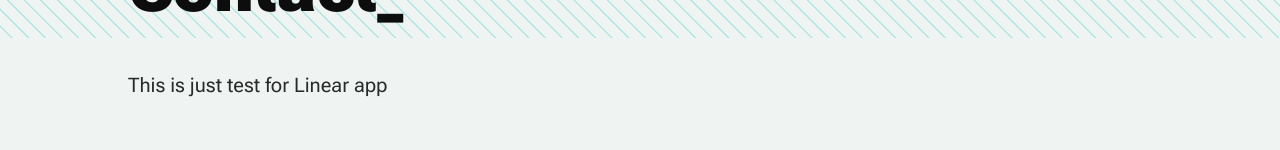
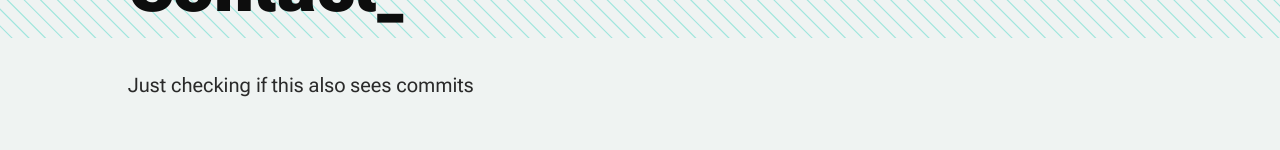
Before and after one commit to PeanutButte7/portfolio, a Next.js app: page /contact in a window 1280 px wide. Shown: the part 150-300 px from the top of the page. Built offline with nearby package versions, Linux system fonts and the light colour scheme.

Commit message:
Commit test

```diff
--- a/src/components/ContactPage/ContactPage.tsx
+++ b/src/components/ContactPage/ContactPage.tsx
@@ -3,7 +3,9 @@ import { Typography } from 'components/UI';
 export function ContactPage() {
     return (
         <>
-            <Typography size='lg'>This is just test for Linear app</Typography>
+            <Typography size='lg'>
+                Just checking if this also sees commits
+            </Typography>
         </>
     );
 }
```
